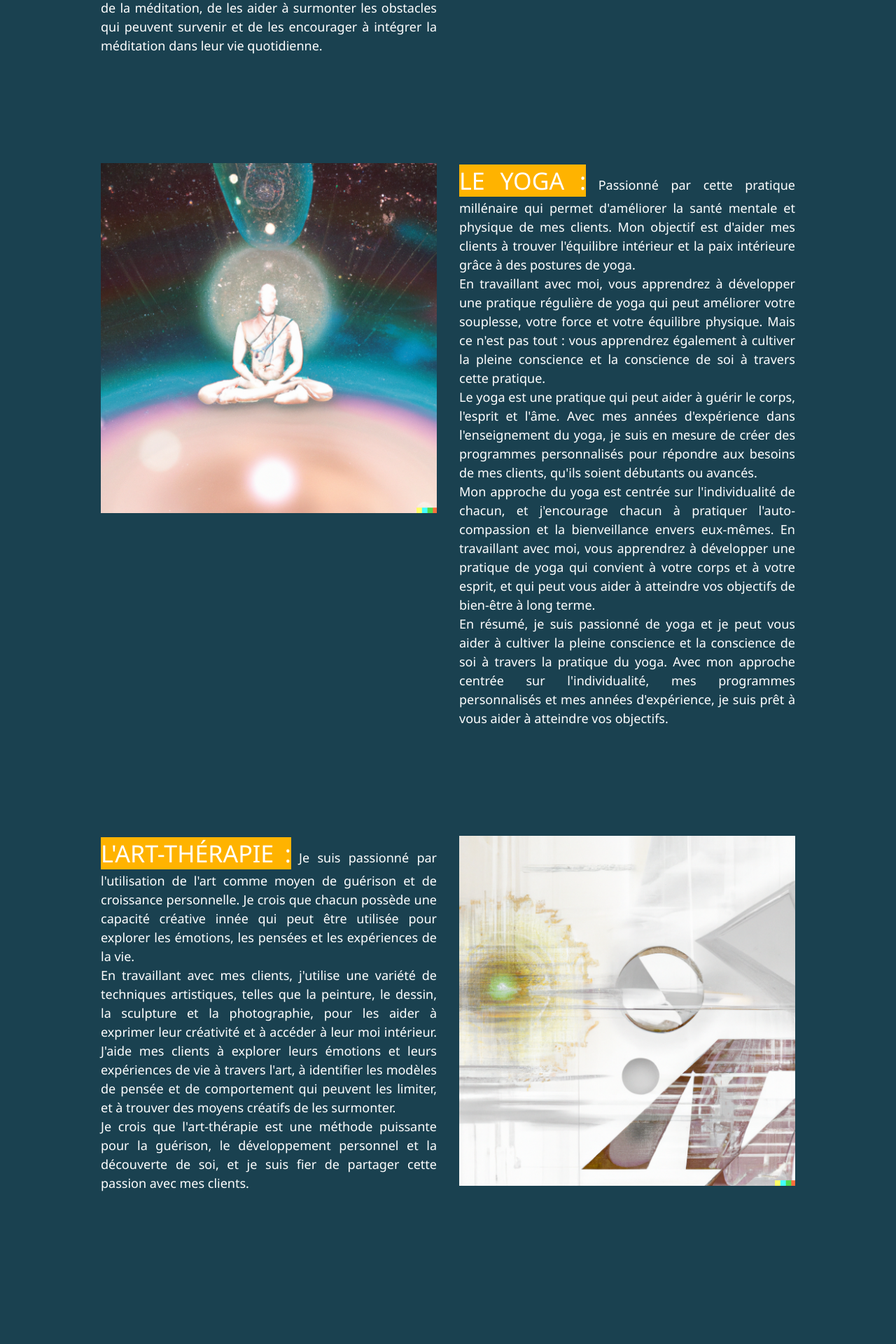
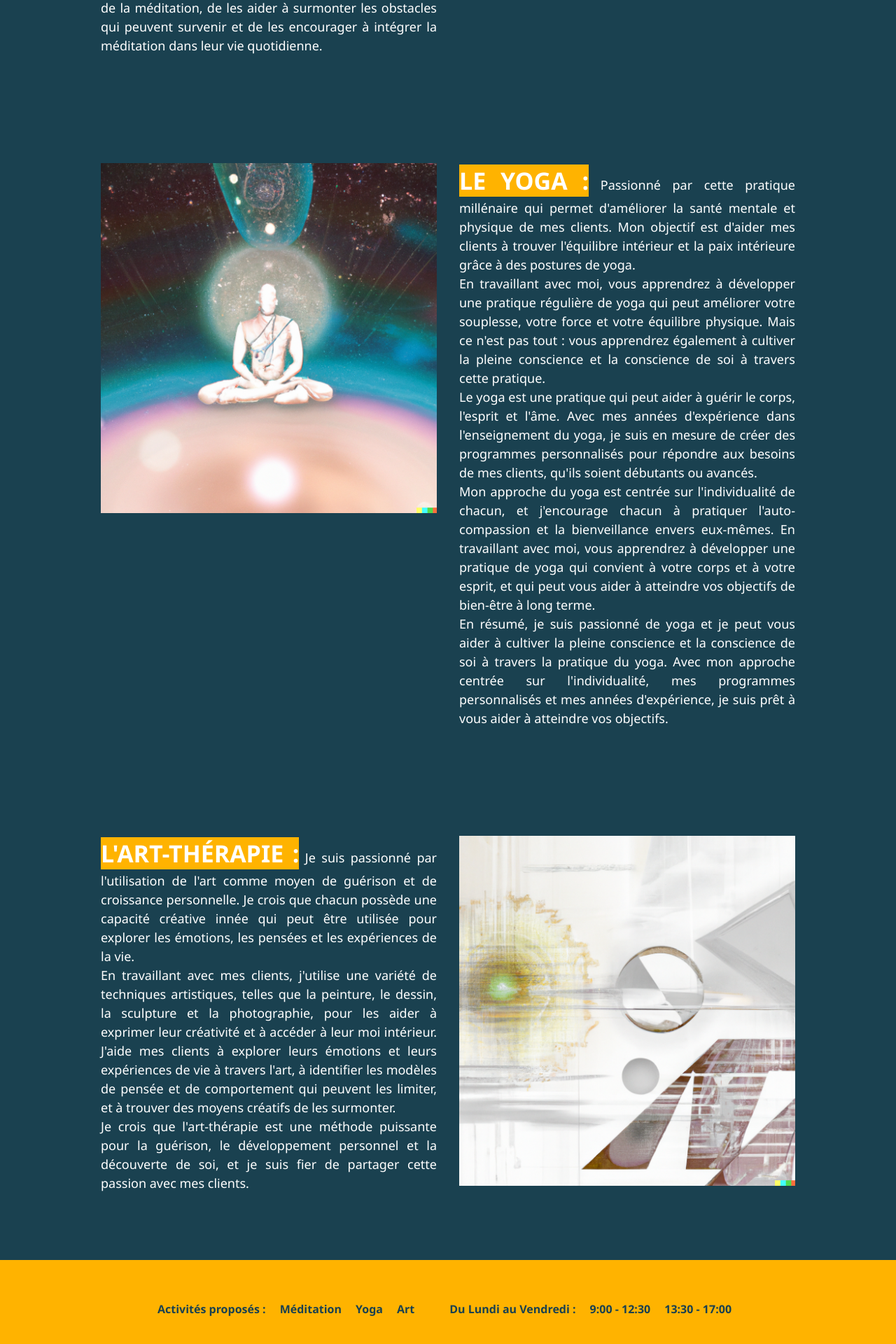
Before and after one commit to ForskyOnly/CoachForLife, a Django app: page / in a window 1280 px wide. Shown: the part 2480-4400 px from the top of the page at 70% size. Before the commit the page ends 4182 px from the top, so only its background shows below. Run offline with Django 4.2, Linux system fonts and the light colour scheme.

Commit message:
ajout footer simple

```diff
--- a/Coach/user_appointment/static/home.css
+++ b/Coach/user_appointment/static/home.css
@@ -26,7 +26,7 @@ body {
 
   h2{
     font-size: 28px;
-    font-weight: boldS;
+    font-weight: bold;
   }
 
 
@@ -76,7 +76,6 @@ body {
     text-align: center;
     padding-top: 80px;
 
-
   }
 
   #competences ul {
@@ -113,6 +112,7 @@ body {
     color:white;
     background-color: #ffb300;
     font-size: 34px;
+    font-weight: bold;
   }
 
   #meditation h2, #yoga h2 , #art h2{
--- a/Coach/user_appointment/static/reset.css
+++ b/Coach/user_appointment/static/reset.css
@@ -13,7 +13,7 @@ dl, dt, dd, ol, ul, li,
 fieldset, form, label, legend,
 table, caption, tbody, tfoot, thead, tr, th, td,
 article, aside, canvas, details, embed,
-figure, figcaption, footer, header, hgroup,
+figure, figcaption,  header, hgroup,
 menu, nav, output, ruby, section, summary,
 time, mark, audio, video {
 	margin: 0;
@@ -25,7 +25,7 @@ time, mark, audio, video {
 }
 /* HTML5 display-role reset for older browsers */
 article, aside, details, figcaption, figure,
-footer, header, hgroup, menu, nav, section {
+ header, hgroup, menu, nav, section {
 	display: block;
 }
 body {
--- a/Coach/user_appointment/static/style.css
+++ b/Coach/user_appointment/static/style.css
@@ -85,19 +85,61 @@ figure img{
 }
 
 
-/* HOME */
+/* FOOTER */
+footer {
+    margin-top: 40px;
+    display: flex;
+    justify-content: center;
+    background-color: #ffb300;
+    align-items: center;
+    padding: 20px;
+    gap: 40px;
+    height: 100px;
+  }
+  footer ul{
+    gap:20px;
+  }
 
+  .activities-list {
+    display: flex;
+    flex-direction: row;
+    justify-content: center;
+    align-items: center;
+  }
 
-/* SE CONNECTER*/
+  .activities-list li {
+    font-size: 16px;
+    color: #1a4150;
+    font-weight: bold;
+    margin: 5px 0;
+  }
 
+  .activities-list li a {
+    color: #1a4150;
+    text-decoration: none;
+    font-size: 16px;
+  }
 
-/* PRENDRE RENDEZ-VOUS*/
+  .activities-list li a:hover {
+    text-decoration: underline;
+  }
 
+  .hours {
+    display: flex;
+    flex-direction: row;
+  }
 
-/* RENDEZ-VOUS ADMIN */
+  .hours-list {
+    display: flex;
+    flex-direction: row;
+    justify-content: center;
+    align-items: center;
+    margin: 0 10px;
+  }
 
-
-/* RENDEZ-VOUS UTILISATEUR */
-
-
-/* INSCRIPTION  */
+  .hours-list li {
+    margin: 5px 0;
+    font-size: 16;
+    color: #1a4150;
+    font-weight: bold;
+  }
--- a/Coach/user_appointment/templates/base.html
+++ b/Coach/user_appointment/templates/base.html
@@ -96,6 +96,24 @@
 
     <footer>
 
-    </footer>
+        <ul class="activities-list">
+          <li>Activités proposés : </li>
+          <li><a href="/#meditation">Méditation</a></li>
+          <li><a href="/#yoga">Yoga</a></li>
+          <li><a href="/#art">Art</a></li>
+        </ul>
+
+        <div class="hours">
+
+          <ul class="hours-list">
+            <li>Du Lundi au Vendredi : </li>
+            <li>9:00 - 12:30</li>
+            <li>13:30 - 17:00</li>
+          </ul>
+
+        </div>
+
+      </footer>
+
 
 </html>
--- a/Coach/user_appointment/templates/user_appointment/home.html
+++ b/Coach/user_appointment/templates/user_appointment/home.html
@@ -103,6 +103,10 @@
             </figure>
 
         </article>
+
+        <section>
+
+        </section>
     </div>
 
   </body>
```
